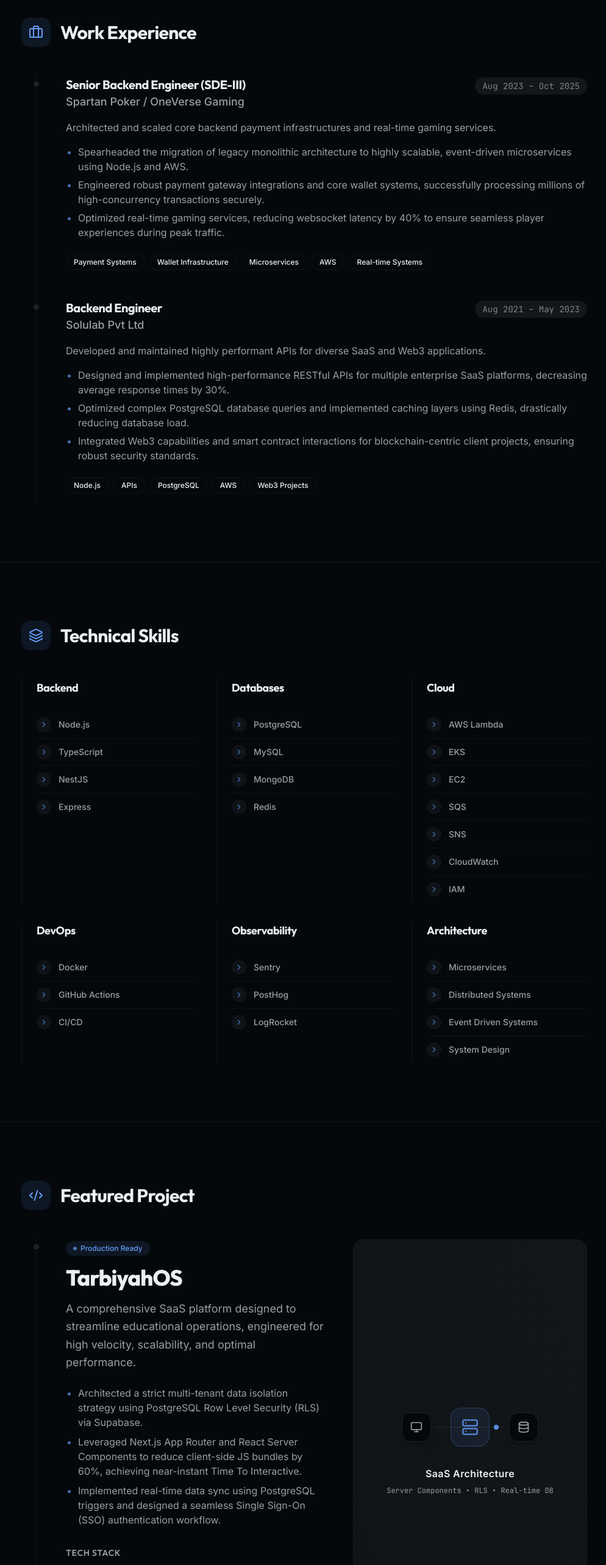
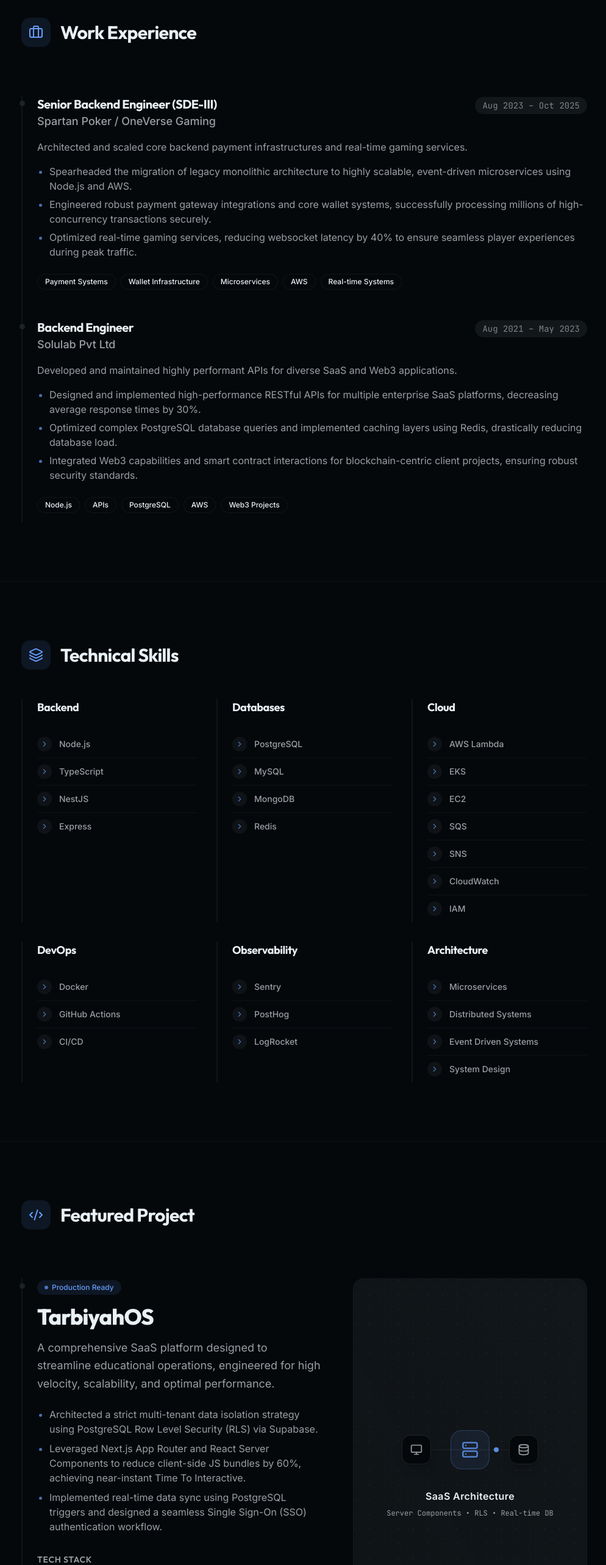
Before and after one commit to mdasifj625/portfolio, a Next.js app: page / in a window 1280 px wide. Shown: the part 1520-4086 px from the top of the page at 61% size, without its empty margins (141-1135 px from the left). Built offline with nearby package versions, Linux system fonts and the light colour scheme.

Commit message:
style: unify section left-alignment to eliminate excessive right push

```diff
--- a/src/components/experience.tsx
+++ b/src/components/experience.tsx
@@ -23,9 +23,9 @@ export function Experience() {
           <h2 className="text-3xl font-bold tracking-tight">Work Experience</h2>
         </div>
 
-        <div className="relative border-l border-border/50 ml-4 md:ml-6 space-y-12 pb-4">
+        <div className="relative border-l-2 border-border/50 space-y-12 pb-4 mt-8">
           {experience.map((job, idx) => (
-            <div key={idx} className="relative pl-8 md:pl-12 group">
+            <div key={idx} className="relative pl-6 group">
               {/* Timeline dot */}
               <div className="absolute -left-[5px] top-2 w-[9px] h-[9px] rounded-full bg-border group-hover:bg-primary transition-colors duration-300" />
 
--- a/src/components/projects.tsx
+++ b/src/components/projects.tsx
@@ -25,8 +25,8 @@ export function Projects() {
           <h2 className="text-3xl font-bold tracking-tight">Featured Project</h2>
         </div>
 
-        <div className="relative border-l border-border/50 ml-4 md:ml-6 pb-4">
-          <div className="relative pl-8 md:pl-12 group transition-all duration-500">
+        <div className="relative border-l-2 border-border/50 pb-4 mt-8">
+          <div className="relative pl-6 group transition-all duration-500">
             {/* Timeline dot */}
             <div className="absolute -left-[5px] top-2 w-[9px] h-[9px] rounded-full bg-border group-hover:bg-primary transition-colors duration-300 shadow-[0_0_10px_0_rgba(var(--primary),0)] group-hover:shadow-[0_0_10px_2px_rgba(var(--primary),0.5)]" />
 
--- a/src/components/skills.tsx
+++ b/src/components/skills.tsx
@@ -46,7 +46,7 @@ export function Skills() {
             <motion.div
               key={idx}
               variants={itemVariants}
-              className="group relative border-l border-border/50 pl-6 transition-colors hover:border-primary/50"
+              className="group relative border-l-2 border-border/50 pl-6 transition-colors hover:border-primary/50"
             >
               <h3 className="mb-6 text-lg font-bold text-foreground flex items-center gap-2">
                 {group.category}
```
